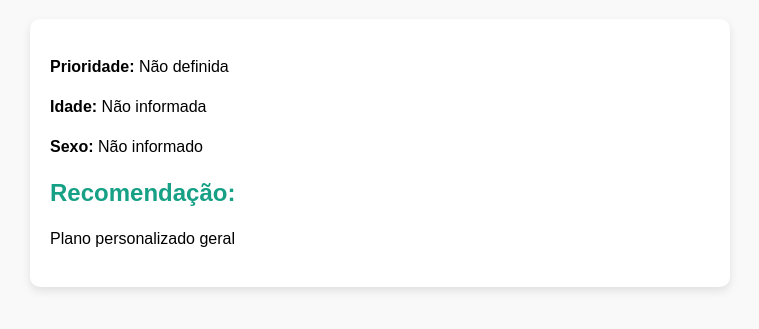
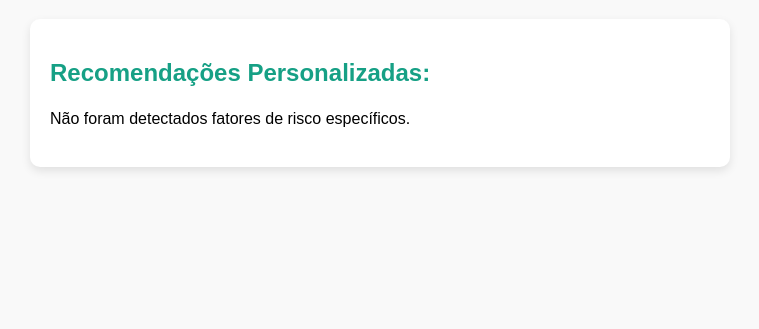
Before and after one commit to Gustavo-sou5a/NutriCheck, a plain HTML site: page recomendacoes.html in a window 1280 px wide. Shown: the part 91-420 px from the top of the page, without its empty margins (260-1019 px from the left). Drawn offline with Linux system fonts and the light colour scheme.

Commit message:
Add template phrases for each risk factor

```diff
--- a/recomendacoes.html
+++ b/recomendacoes.html
@@ -34,54 +34,50 @@
       const var6_refri = getParam("var6_refri");
       const var7_upf = getParam("var7_upf");
       const var8_horario = getParam("var8_horario");
+
       const answers = [var1_sono, var2_ativ, var3_alcool, var4_tabaco, var5_fruta, var6_refri, var7_upf, var8_horario];
-
 
       /**
        * This function gets, at most, the numbers corresponding to the 5 most important risk factors (e.g., 1 represents var1_sono).
        * @returns an array, that could be empty
        **/
       function getMostRelevantRiskFactors() {
-        const MAX_NUM_RECOMMENDATIONS = 5;
+        const MAX_NUM_RECOMMENDATIONS = 8; // we'll show all active risk factors
         const NUM_RISK_FACTORS = 8;
-        const AT_RISK = 1; // the answer given by the person suggest that it can be at risk on this parameter
+        const AT_RISK = "1"; // the answer given by the person suggests that it can be at risk on this parameter
 
-        var riskFactors = [];
-        var i = 0;
-        while (riskFactors.length < MAX_NUM_RECOMMENDATIONS && i < NUM_RISK_FACTORS) {
-          if (answers[i] == AT_RISK) {
-            riskFactors.push(i+1); // adds the index of the factor. if i=0, it means we're adding the information related to var1, which is sleep
+        let riskFactors = [];
+        for (let i = 0; i < NUM_RISK_FACTORS; i++) {
+          if (answers[i] === AT_RISK) {
+            riskFactors.push(i + 1); // adds the index of the factor. if i=0, it means we're adding the information related to var1, which is sleep
           }
-          i++;
         }
-        return riskFactors
+        return riskFactors;
       }
 
       const riskFactors = getMostRelevantRiskFactors();
 
-      // Definir regras de recomendação
-      const regras = {
-        "Melhorar a minha saúde.": "Plano de saúde geral e otimização metabólica: alimentação equilibrada, sono regular e exercícios moderados.",
-        "Perder peso e ganhar massa muscular.": "Plano de recomposição corporal: treino de força 3–4x/semana, dieta hiperproteica e controle calórico.",
-        "Aumentar a capacidade de concentração, produtividade e energia.": "Plano de nutrição para performance cognitiva: refeições equilibradas, hidratação adequada e suplementos estratégicos.",
-        "Melhorar a minha performance desportiva.": "Plano de performance atlética: treino estruturado, alimentação pré/pós-treino e monitorização de progresso.",
-        "Outro": "Plano personalizado geral com foco em hábitos saudáveis."
+      // Map each index to its corresponding recommendation phrase
+      const frases = {
+        1: "Sono irregular: tente manter um horário regular de sono e dormir 7-9h por noite.",
+        2: "Atividade física insuficiente: inclua pelo menos 150 minutos de atividade moderada por semana.",
+        3: "Consumo elevado de álcool: reduza a ingestão para valores moderados ou abstinência.",
+        4: "Tabaco: parar de fumar traz benefícios imediatos para saúde cardiovascular e pulmonar.",
+        5: "Consumo insuficiente de frutas e vegetais: tente incluir pelo menos 5 porções por dia.",
+        6: "Consumo elevado de refrigerantes: reduza bebidas açucaradas e prefira água ou infusões.",
+        7: "Consumo de alimentos ultraprocessados elevado: prefira alimentos integrais e minimamente processados.",
+        8: "Horário irregular: tente manter horários de refeições e sono consistentes."
       };
 
-      // Buscar recomendação baseada na prioridade
-      const recomendacao = "Plano personalizado geral";
+      // Get phrases only for the factors present in riskFactors
+      const recomendacoesFinais = riskFactors.map(index => frases[index]);
 
-      // Montar o HTML final
+      // Build the final HTML
       const div = document.getElementById("resultado");
       div.innerHTML = `
         <div class="card">
-          <p><b>Prioridade:</b> ${riskFactors[0] || "Não definida"}</p>
-          <p><b>Idade:</b> ${riskFactors[1] || "Não informada"}</p>
-          <p><b>Sexo:</b> ${riskFactors[2] || "Não informado"}</p>
-          ${riskFactors[3] ? `<p><b>Atividade:</b> ${riskFactors[3]}</p>` : ""}
-          ${riskFactors[4] ? `<p><b>Objetivo:</b> ${riskFactors[4]}</p>` : ""}
-          <h2>Recomendação:</h2>
-          <p>${recomendacao}</p>
+          <h2>Recomendações Personalizadas:</h2>
+          ${recomendacoesFinais.length > 0 ? recomendacoesFinais.map(f => `<p>${f}</p>`).join('') : '<p>Não foram detectados fatores de risco específicos.</p>'}
         </div>
       `;
     </script>
```
Lines whose indentation alone changed are shown as unchanged.
